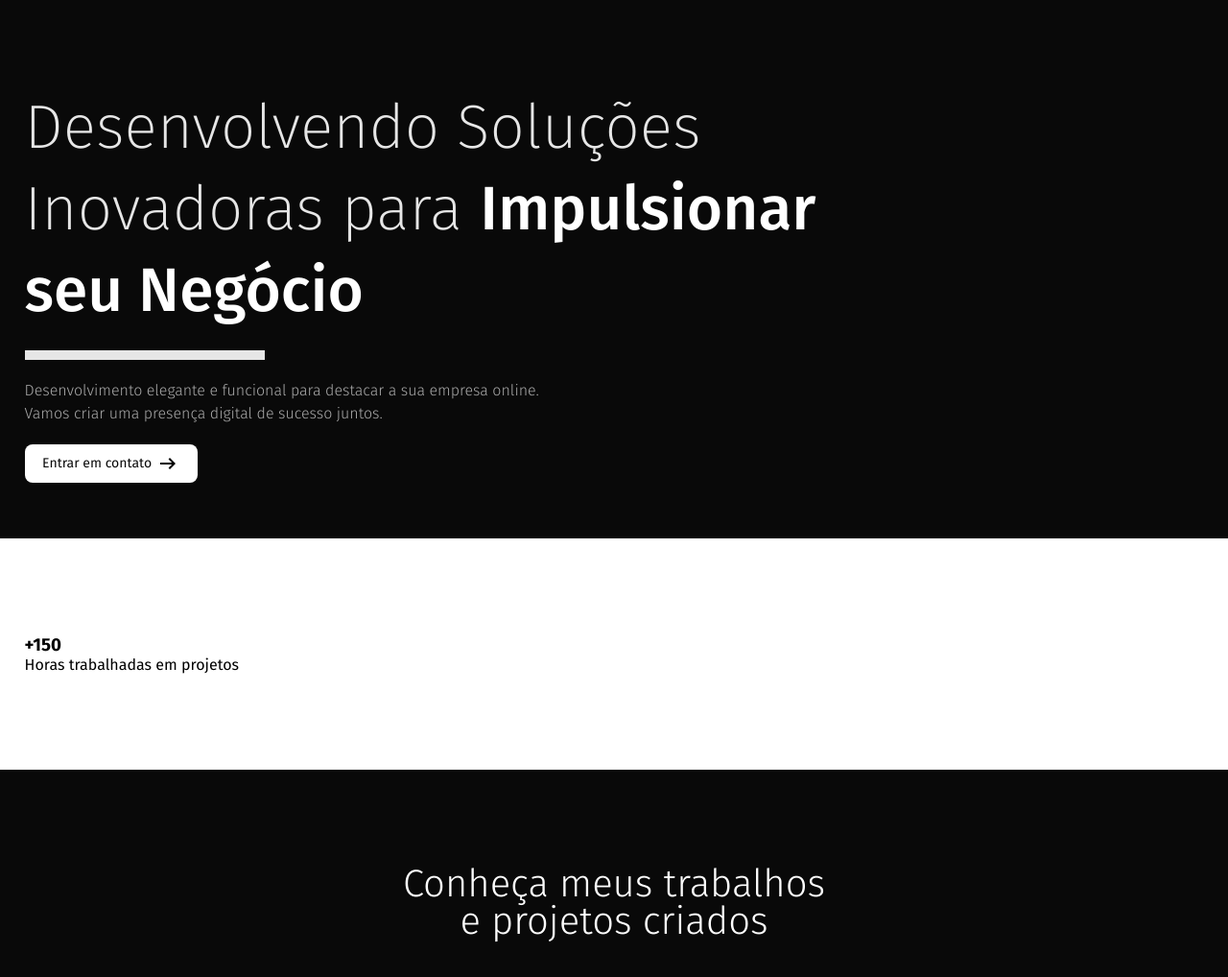
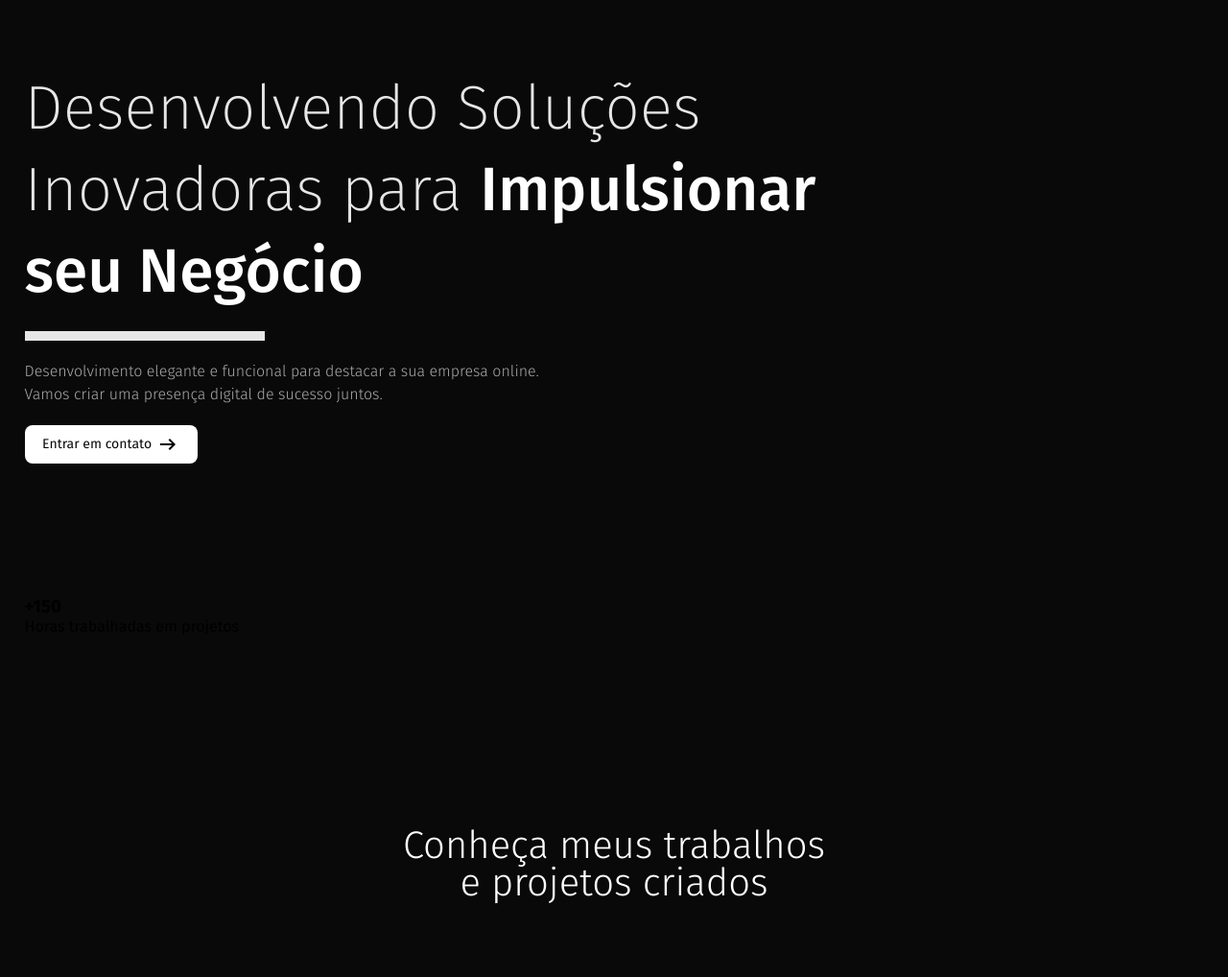
Before and after one commit to italogoes/portfolio, a plain HTML site: page index.html in a window 1280 px wide. Shown: the part 79-1097 px from the top of the page at 96% size. Drawn offline with nearby package versions, Linux system fonts and the light colour scheme.

```diff
--- a/assets/css/index.css
+++ b/assets/css/index.css
@@ -96,7 +96,7 @@ header nav ul li a:hover{
 }
 
 main{
-    height: 80vh;
+    height: 75vh;
     width: 100%;
     background-color: rgb(9, 9, 9);
     color: #fff;
@@ -135,6 +135,10 @@ main .button-main{
     width: 180px;
 }
 
+section#numbers{
+    background-color: rgb(9, 9, 9);
+}
+
 section#projects{
     width: 100%;
     padding: 100px 0;
```
